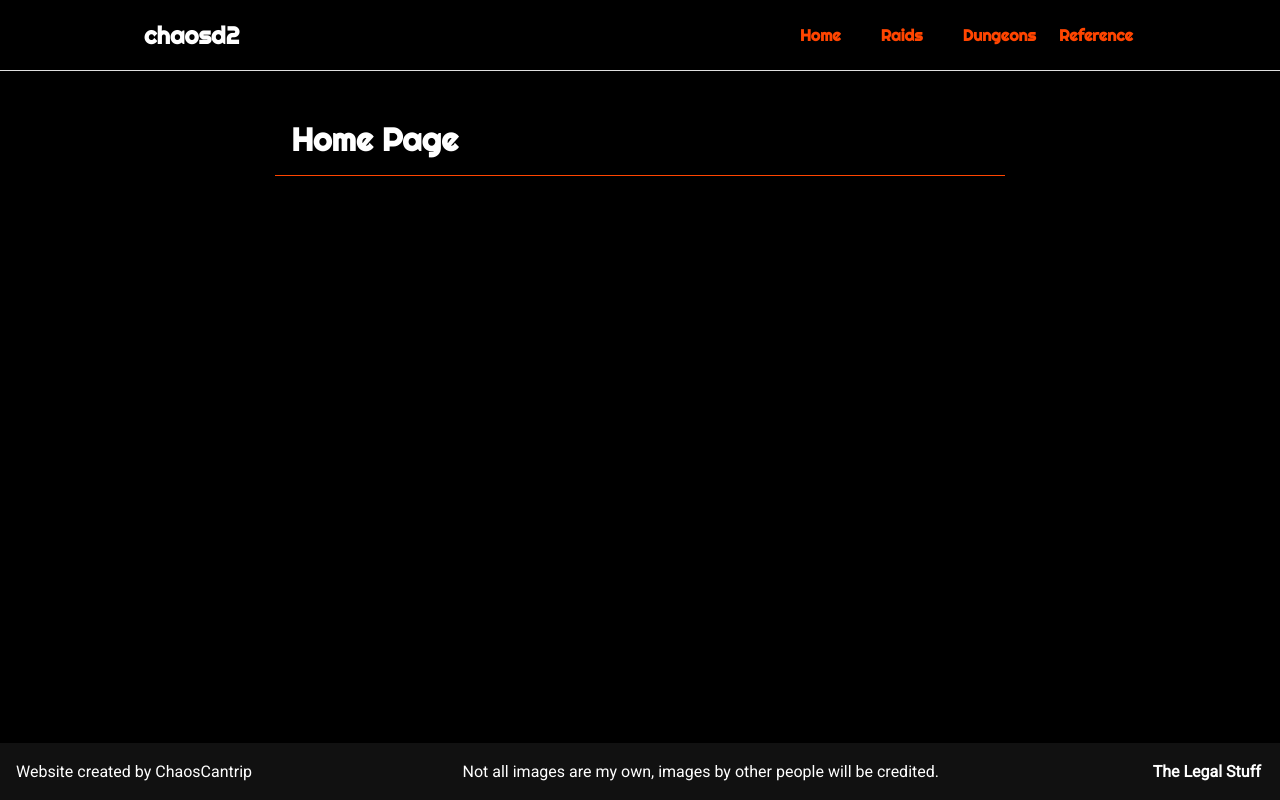
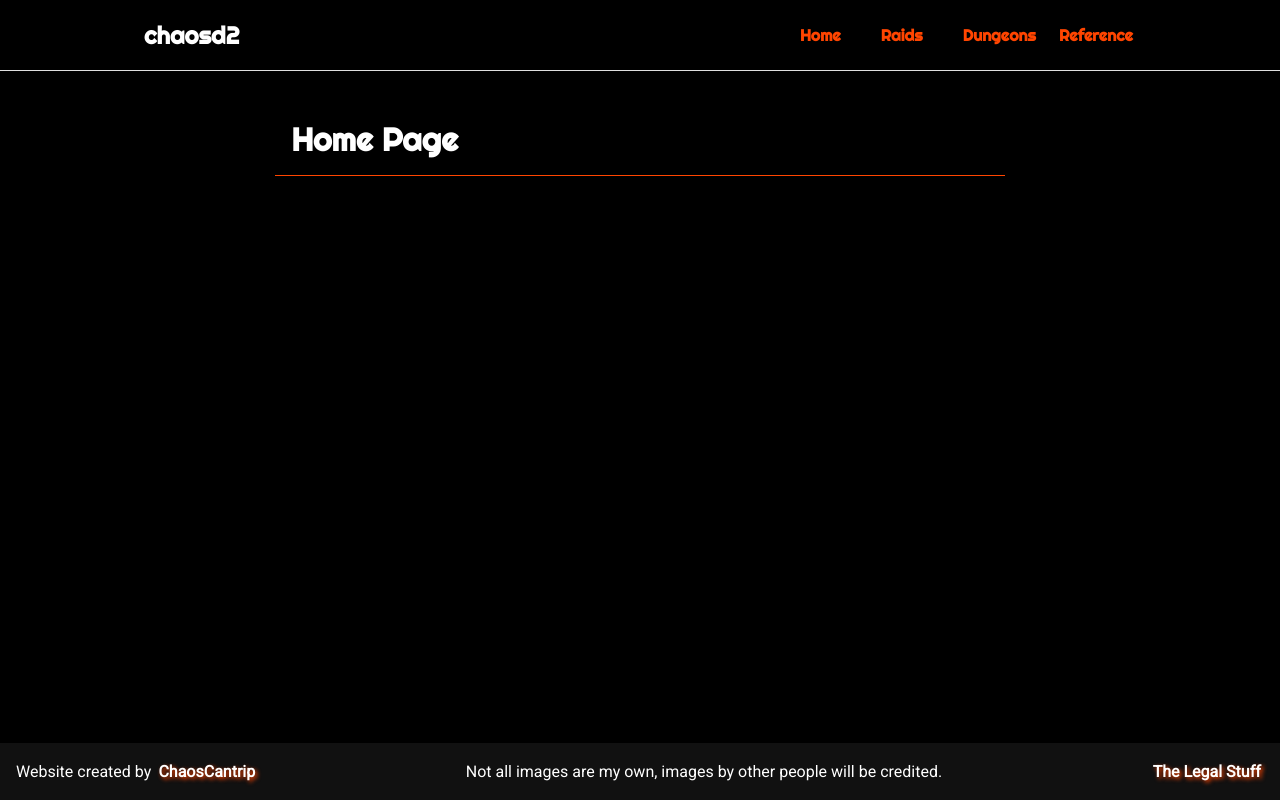
Before and after one commit to ChaosCantrip/chaosd2, a Next.js app: page / in a window 1280 px wide. Built offline with nearby package versions, Linux system fonts and the light colour scheme.

Commit message:
Added link to jdonald.co.uk to footer

```diff
--- a/app/(website)/Footer.js
+++ b/app/(website)/Footer.js
@@ -3,9 +3,9 @@ import styles from "@/styles/modules/footer.module.css";
 export default function Footer() {
     return (
         <footer className={styles.footer}>
-            <p>Website created by ChaosCantrip</p>
+            <p>Website created by <a className={styles.link} href="https://jdonald.co.uk">ChaosCantrip</a></p>
             <p>Not all images are my own, images by other people will be credited.</p>
-            <p><a href={"/legal"}>The Legal Stuff</a></p>
+            <p><a className={styles.link} href={"/legal"}>The Legal Stuff</a></p>
         </footer>
     )
 }
```
